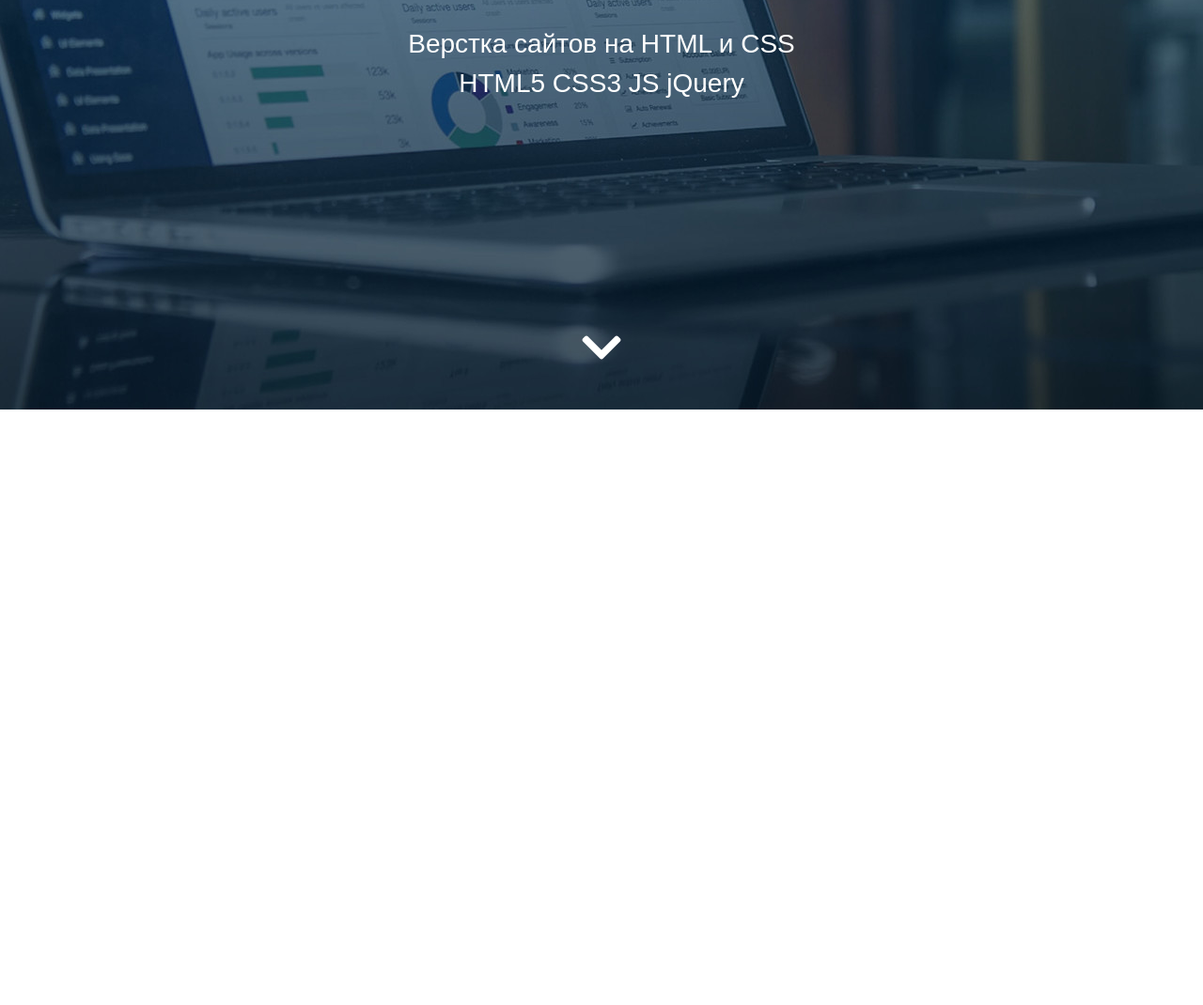
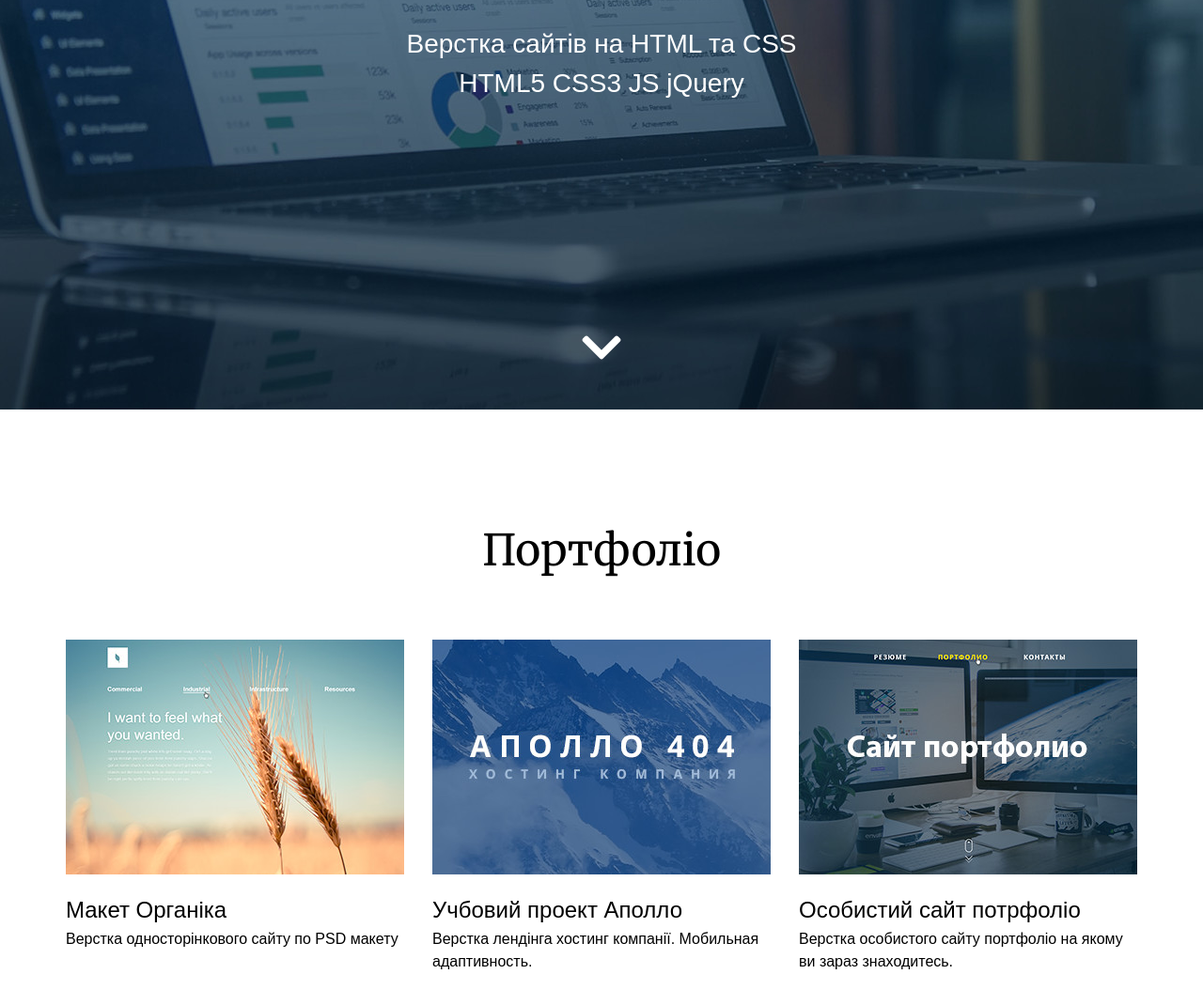
Before and after one commit to Dogon86/Project1, a plain HTML site: page index.html in a window 1280 px wide. Shown: the part 364-1434 px from the top of the page at 94% size. Before the commit the page ends 800 px from the top, so only its background shows below. Drawn offline with nearby package versions, Linux system fonts and the light colour scheme; a web font is replaced by a local one.

Commit message:
modified:   css/main.css 	modified:   index.html

```diff
--- a/css/main.css
+++ b/css/main.css
@@ -1,14 +1,59 @@
 /*font-family: 'Merriweather', serif;*/
 /*font-family: 'PT Sans Caption', sans-serif;*/
-html {
+html body {
     font-family: 'PT Sans Caption', sans-serif;
     font-size: 16px;
     line-height: 1.5;
 }
 
+/*прибираєм відступи внизу картинки які встановлені за замовчуванням*/
+img {
+   display: inline-block;
+}
+/* ............................................................
+                      GRID
+     ..........................................................*/
+
+.container {
+    width: 1140px;
+    margin-left: auto;
+    margin-right: auto;
+}
+
+.row {
+
+}
+/*очистка потоків обтікання яка появилась через float*/
+.row::after {
+    /*очищаєм потоки обтікання як зліва так і справа*/
+    clear: both;
+
+    /*пустий елемент тому що по іншому псевдоелемент не спрацює*/
+    content: "";
+
+    /*для коректного відображення в старих і нових браузерах*/
+    display: table;
+}
+
+.col-4 {
+    width: 360px;
+    margin-right: 30px;
+    float: left;
+}
+
+/*забираєм відступ 30рх в останньої колонки*/
+.col-4:last-child {
+    margin-right: 0px;
+}
+
+/* ............................................................
+                      HEADER
+     ..........................................................*/
+
 .header {
     /*../ - це підняття на рівеньвверх по каталогу а потім */
     /*заходиться в потрібну папку*/
+    /*колір вказується на випадок якщо картинка не загрузиться*/
     background: #343c4e url("../img/bg/bg-header.jpg");
 
     /*для того щоб фон не повторявся а була тільки одна картинка*/
@@ -45,16 +90,18 @@ html {
     position: relative;
 }
 
-.header__title {
+.header__title h1 {
     font-size: 56px;
+    font-weight: normal;
     /*line-height: 62px;*/
     margin-bottom: 30px;
     font-family: 'Merriweather', serif;
     margin-top: -50px;
 }
 
-.header__slogan {
+.header__slogan h2 {
     font-size: 28px;
+    font-weight: normal;
     line-height: 42px;
 
 }
@@ -72,3 +119,58 @@ html {
     bottom: 50px;
     left: 50%;
 }
+
+ /* ............................................................
+                      PORTFOLIO
+     ..........................................................*/
+.portfolio {
+    padding-top: 70px;
+    padding-bottom: 100px;
+}
+
+/*відступи між рядами*/
+.portfoli-item {
+    margin-bottom: 20px;
+}
+
+.title h3 {
+    font-size: 46px;
+    margin-bottom: 60px;
+    font-family: 'Merriweather', serif;
+    font-weight: normal;
+    text-align: center;
+}
+
+.portfolio-item__img {
+    margin-bottom: 17px;
+}
+
+.portfolio-item__title {
+    font-size: 24px;
+    line-height: normal;
+    margin-bottom: 5px;
+}
+
+.portfolio-item__text {
+    font-size: 16px;
+    line-height: 1.5;
+}
+
+.portfolio-item__title a {
+    text-decoration: none;
+    color: black;
+    /*міняєм підкреслення ссилки*/
+    /*ставим білим кольором це знадобиться потім*/
+    border-bottom: 1px solid #ffffff;
+}
+
+/*як поводитиметься ссилка при наведенні на неї*/
+.portfolio-item__title a:hover {
+    color: #0052C2;
+    border-color: rgba (0, 82, 194, 0.3);
+}
+
+.portfolio-item__text p {
+    margin-top: 0px;
+    margin-bottom: 15px;
+}
--- a/index.html
+++ b/index.html
@@ -24,12 +24,12 @@
  .........................................................-->
 <div class="header">
     <div class="header__title">
-        Олександр Бандура
+        <h1>Олександр Бандура</h1>
     </div>
 
     <div class="header__slogan">
-        Верстка сайтов на HTML и CSS <br>
-        HTML5 CSS3 JS jQuery
+        <h2>Верстка сайтів на HTML та CSS <br>
+            HTML5 CSS3 JS jQuery</h2>
     </div>
     <div class="header__arrow">
         <i class="fas fa-chevron-down"></i>
@@ -42,7 +42,67 @@
 <!-- ........................................................
  PORTFOLIO
  .........................................................-->
+<div class="portfolio">
+    <div class="container">
 
+    <div class="title">
+        <h3>
+            Портфоліо
+        </h3>
+    </div>
+
+     <div class="row">
+
+         <!--   Робота в портфоліо   -->
+        <div class="col-4">
+            <div class="portfoli-item">
+                <div class="portfolio-item__img">
+                    <img src="img/portfolio/project_organica.jpg" alt="Макет Органіка">
+                </div>
+                <div class="portfolio-item__title">
+                    <a href="#">Макет Органіка</a>
+                </div>
+                <div class="portfolio-item__text">
+                    <p>Верстка односторінкового сайту по PSD
+                    макету</p>
+                </div>
+            </div>
+        </div>
+         <!-- //  Робота в портфоліо   -->
+         <!--   Робота в портфоліо   -->
+         <div class="col-4">
+             <div class="portfoli-item">
+                 <div class="portfolio-item__img">
+                     <img src="img/portfolio/project_apollo.jpg" alt="Учбовий проект Аполло">
+                 </div>
+                 <div class="portfolio-item__title">
+                     <a href="#">Учбовий проект Аполло</a>
+                 </div>
+                 <div class="portfolio-item__text">
+                     <p>Верстка лендінга хостинг компанії. Мобильная адаптивность.</p>
+                 </div>
+             </div>
+         </div>
+         <!-- //  Робота в портфоліо   -->
+         <!--   Робота в портфоліо   -->
+         <div class="col-4">
+             <div class="portfoli-item">
+                 <div class="portfolio-item__img">
+                     <img src="img/portfolio/project_portfolio.jpg" alt="Особистий сай потрфоліо">
+                 </div>
+                 <div class="portfolio-item__title">
+                     <a href="#">Особистий сайт потрфоліо</a>
+                 </div>
+                 <div class="portfolio-item__text">
+                     <p>Верстка особистого сайту портфоліо на якому ви зараз знаходитесь. </p>
+                 </div>
+             </div>
+         </div>
+         <!-- //  Робота в портфоліо   -->
+     </div>
+
+    </div>
+</div>
 
 
 <!-- ........................................................
```
